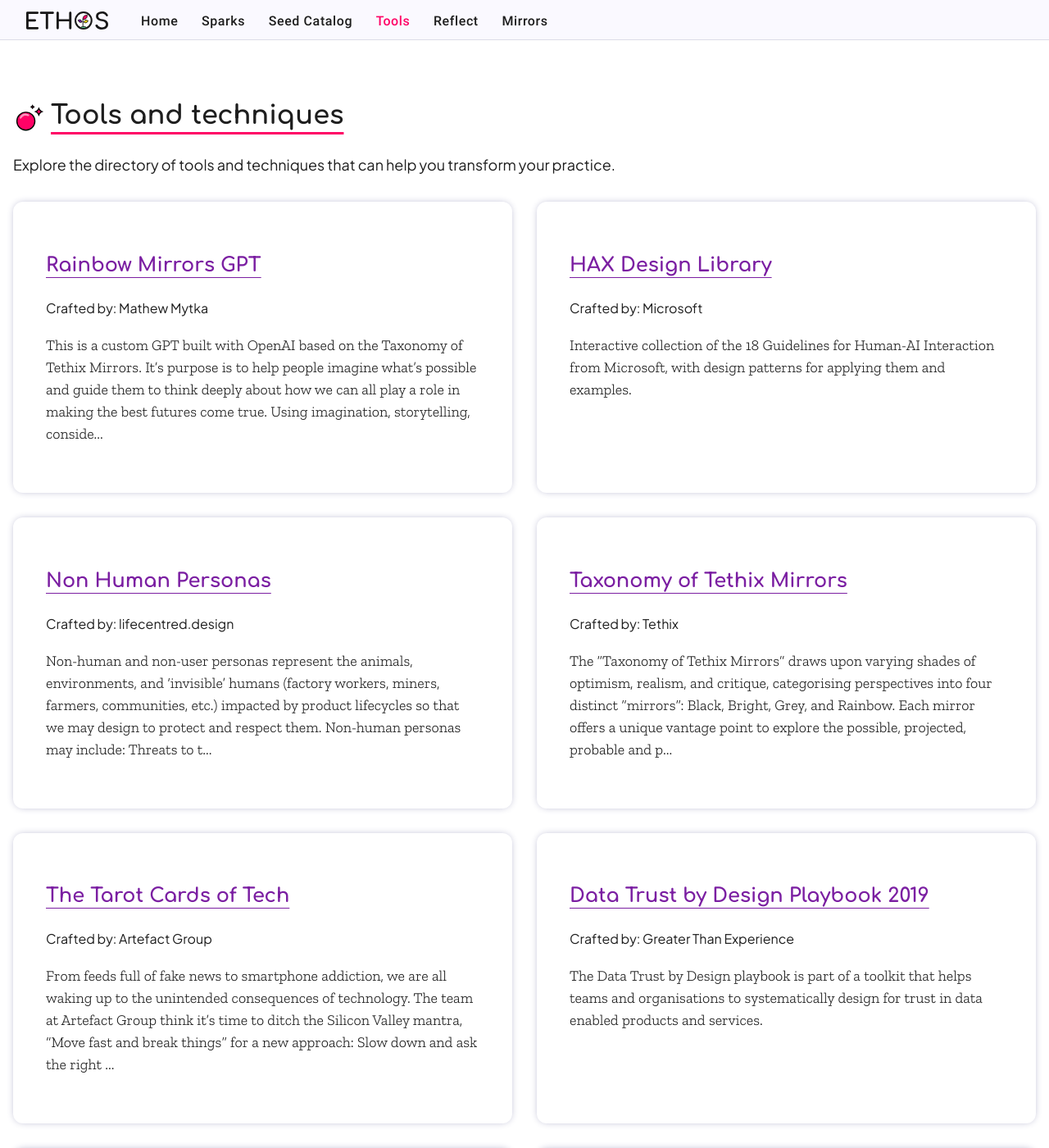
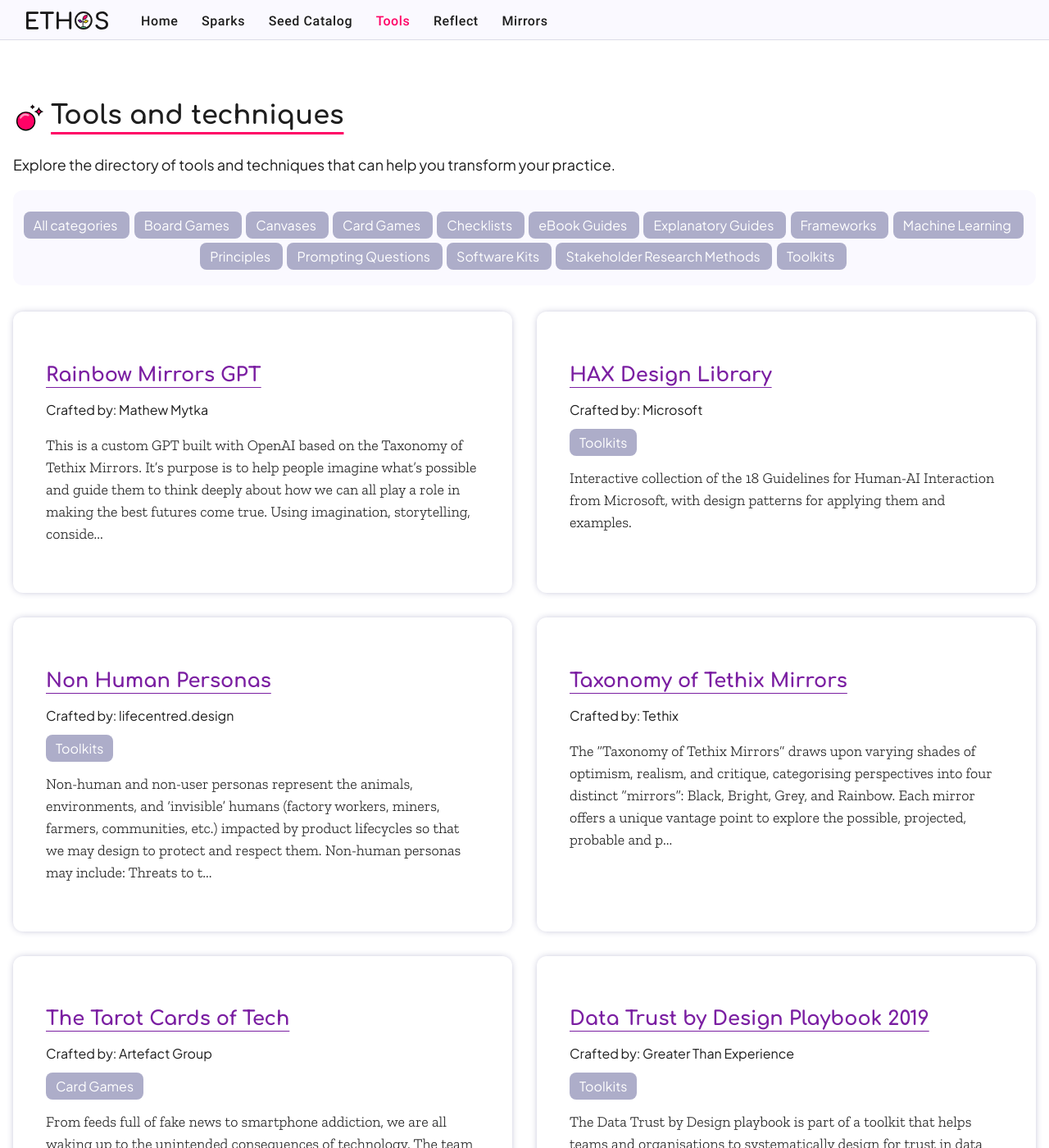
Before and after one commit to tethix-ethos/ethos-jekyll, a Jekyll site: the page built from pages/tools.md, in a window 1280 px wide and 1400 px high. Shown: the whole window at 82% size. Built offline with Jekyll 4.4.1, drawn with Linux system fonts in a browser that asks for light colours; the list of posts is cut into pages by our own code; some of the changed text lies outside the part shown.

Commit message:
display tool categories and date, add autopages

```diff
--- a/_config.yml
+++ b/_config.yml
@@ -80,7 +80,17 @@
   permalink: '/page/:num/'
 
 autopages:
-  enabled: false
+  enabled: true
+  categories:
+    enabled: true
+    title: 'Tools in category <span class="autopage-keyword">:cat</span>'
+    permalink: '/tools/categories/:cat'
+    silent: false
+    slugify:
+      mode: 'default'   # :cat is slugified. Modes: default, raw, pretty, ascii, latin
+      case: true       # Whether to replace all uppercase letters with their lowercase counterparts
+  collections:
+    enabled: false
 
 # Feed settings
 feed:
--- /dev/null
+++ b/_data/tools_categories.yml
@@ -0,0 +1,26 @@
+- title: Board Games
+  slug: board-games
+- title: Canvases
+  slug: canvases
+- title: Card Games
+  slug: card-games
+- title: Checklists
+  slug: checklists
+- title: eBook Guides
+  slug: ebook-guides
+- title: Explanatory Guides
+  slug: explanatory-guides
+- title: Frameworks
+  slug: frameworks
+- title: Machine Learning
+  slug: machine-learning
+- title: Principles
+  slug: principles
+- title: Prompting Questions
+  slug: prompting-questions
+- title: Software Kits
+  slug: software-kits
+- title: Stakeholder Research Methods
+  slug: stakeholder-research-methods
+- title: Toolkits
+  slug: toolkits
--- /dev/null
+++ b/_includes/tool_categories.html
@@ -0,0 +1,8 @@
+{% assign categories = tool.categories | default: page.categories %}
+<div class="intent-categories">
+    {%- for category in categories -%}
+    {% assign category_slug = category | slugify | downcase %}
+    {% assign category_path = '/tools/categories/' | append: category_slug %}
+    <a href="{{ category_path | relative_url }}">{{ category }}</a>&nbsp;
+    {%- endfor -%}
+</div>
--- a/_layouts/seed.html
+++ b/_layouts/seed.html
@@ -15,9 +15,7 @@
 <div class="intent-card detail-view">
     <h1>{{ page.title }}</h1>
 
-    <ul class="list-of-creators">Crafted by:
-      <li class="list-other">{{ page.author }}</li>
-    </ul>
+    <div class="intent-author">Crafted by: {{ page.author }}</div>
 
     {% if page.description %}
     <p class="tagline">{{ page.description }}</p>
--- a/_layouts/seeds.html
+++ b/_layouts/seeds.html
@@ -12,9 +12,8 @@
     <div class="intent-card">
       <h2><a href="{{ seed.url | relative_url }}">{{ seed.title }}</a></h2>
 
-      <ul class="list-of-creators">Crafted by:
-        <li class="list-other">{{ seed.author }}</li>
-      </ul>
+      <div class="intent-author">Crafted by: {{ seed.author }}</div>
+
       <p class="tagline">{% if seed.description %}{{ seed.description | truncate: 280 }}{% else %}{{ seed.content | strip_html | truncate: 280 }}{% endif %}</p>
     </div>
     {%- endfor -%}
--- a/_layouts/tools.html
+++ b/_layouts/tools.html
@@ -6,15 +6,39 @@
 ---
 
 <h1 class="elemental fire">Tools and techniques</h1>
+{%- if page.title != "Tools" -%}
+{% assign current_url = page.url | replace: "/index.html", "" %}
+{% assign current_slug = current_url | split: '/' | last %}
+{% assign current_category = site.data.tools_categories | where: "slug", current_slug | first %}
+<p class="tagline">Browsing tools in category <strong>{{ current_category.title }}</strong></p>
+{%- endif -%}
+
 <p>{{ content | markdownify }}</p>
+
+{% assign page_url = page.url | trim: '/' %}
+<div class="tools-categories">
+  <div class="intent-categories">
+    <a href="{{ '/tools/' | relative_url }}" {% if page_url == '/tools/index.html' %}class="current-category"{% endif %}>
+      All categories
+    </a>&nbsp;
+    {% for category in site.data.tools_categories %}
+      <a href="{{ '/tools/categories/' | append: category.slug | relative_url }}" {% if page_url contains category.slug %}class="current-category"{% endif %}>
+        {{ category.title }}
+      </a>&nbsp;
+    {% endfor %}
+  </div>
+</div>
+
 <div class="intents-list">
     {%- for tool in paginator.posts -%}
     <div class="intent-card">
       <h2><a href="{{ tool.url | relative_url }}">{{ tool.title }}</a></h2>
 
-      <ul class="list-of-creators">Crafted by:
-        <li class="list-other">{{ tool.author }}</li>
-      </ul>
+      <div class="intent-author">Crafted by: {{ tool.author }}</div>
+
+      {%- if tool.categories -%}
+      {% include tool_categories.html %}
+      {%- endif -%}
 
       <p class="tagline">{% if tool.description %}{{ tool.description | truncate: 280 }}{% else %}{{ tool.content | strip_html | truncate: 280 }}{% endif %}</p>
     </div>
--- a/assets/base.css
+++ b/assets/base.css
@@ -515,16 +515,59 @@
     text-wrap: balance;
     border-top: 2px solid var(--earth);
 }
-.list-of-creators {
-    list-style-type: none;
-    padding: 0;
+.intent-categories {
+    margin-top: 1em;
 }
-.list-of-creators li {
-    display: inline;
+.intent-categories a {
+    background-color: var(--gray);
+    border-radius: 8px;
+    color: white;
+    text-decoration: none;
+    padding: 6px 12px;
+    white-space: nowrap;
+    -webkit-transition: color .8s ease, background-color .8s ease;
+    transition: color .8s ease, background-color .8s ease;
 }
-.list-of-creators li:not(:last-of-type)::after {
-    content: ',';
-    padding-right: 4px;
+.intent-categories a:hover {
+    background-color: var(--light-gray);
+    color: var(--water);
+}
+.tools-categories {
+    background-color: var(--purple-bg);
+    padding: 1em 0.5em;
+    border-radius: 12px;
+    color: var(--dark-gray);
+    text-align: center;
+}
+.tools-categories .intent-categories {
+    margin-top: 0.5em;
+}
+.tools-categories .intent-categories a {
+    line-height: 38px;
+}
+a.current-category {
+    background-color: var(--fire);
+}
+a.current-category:hover {
+    background-color: var(--fire);
+    color: white;
+    filter: saturate(75%);
+    cursor: pointer;
+}
+.intent-author {
+    margin-top: -0.5em;
+}
+.intent-date {
+    color: var(--dark-gray);
+    font-family: 'Zilla Slab', serif;
+    font-size: 18px;
+    font-weight: 300;
+    padding-top: 2em;
+    margin-top: 3em;
+    border-top: 1px solid var(--gray);
+}
+.intent-date::before {
+    content: "Date added: ";
 }
 .page-content {
     max-width: 840px;
```
Also changed, not shown: _layouts/autopage_category.html (added, +7 -0 lines), _layouts/tool.html (+9 -4 lines).
